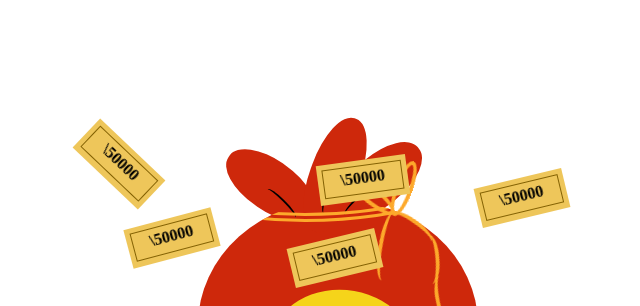
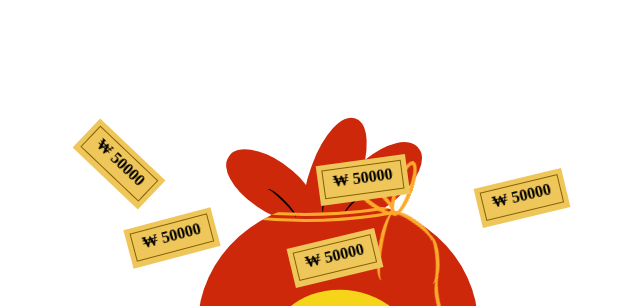
Before and after one commit to chihun-jang/2020_Lucky_bag, a plain HTML site: page index.html in a window 1280 px wide. Shown: the top 306 px of the page, 10-650 px from the left. Drawn offline with Linux system fonts and the light colour scheme; a web font is replaced by a local one.

Commit message:
og tag 추가 및 원표시 뜰수있게 수정

```diff
--- a/index.html
+++ b/index.html
@@ -4,7 +4,10 @@
     <meta charset="UTF-8">
     <meta name="viewport" content="width=device-width, initial-scale=1.0">
     <meta http-equiv="X-UA-Compatible" content="ie=edge">
-    <title>Document</title>
+    <title>새해복많이받으세요</title>
+    <meta property="og:title" content="새해복많이받으세요">
+    <meta property="og:description" content="치훈이 드림">
+    <meta property="og:image" content="./옹식이.jpg">
     <link rel = "StyleSheet" href="saehaebok.css">
     <link href="https://fonts.googleapis.com/css?family=Gaegu|Nanum+Pen+Script&display=swap" rel="stylesheet">
 
@@ -15,7 +18,7 @@
         <div class="money_con first">
             <div class="money">
                 <div class="money_inner">
-                    \50000
+                    &#8361 50000
                 </div>
             </div>
 
@@ -24,7 +27,7 @@
         <div class="money_con second">
             <div class="money">
                 <div class="money_inner">
-                    \50000
+                    &#8361 50000
                 </div>
             </div>
 
@@ -33,7 +36,7 @@
         <div class="money_con third">
             <div class="money">
                 <div class="money_inner">
-                    \50000
+                    &#8361 50000
                 </div>
             </div>
 
@@ -42,7 +45,7 @@
         <div class="money_con four">
             <div class="money">
                 <div class="money_inner">
-                    \50000
+                    &#8361 50000
                 </div>
             </div>
 
@@ -50,7 +53,7 @@
         <div class="money_con five">
             <div class="money">
                 <div class="money_inner">
-                    \50000
+                    &#8361 50000
                 </div>
             </div>
 
```
Also changed, not shown: saehaebok.css (line endings or trailing spaces), 옹식이.jpg (added).
